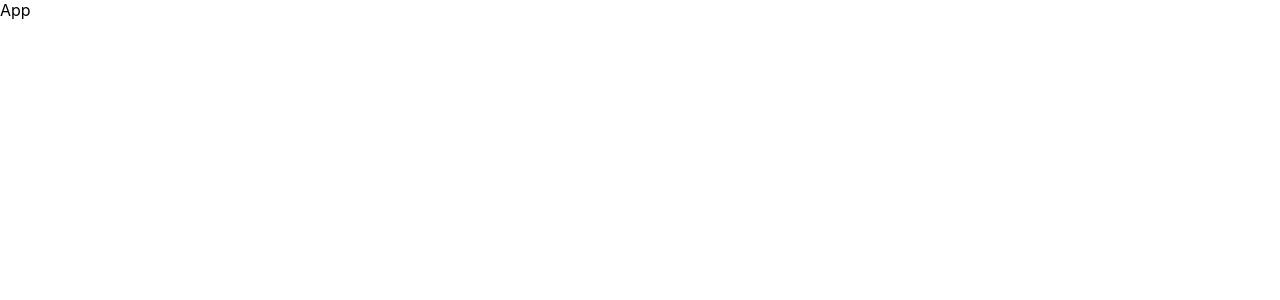
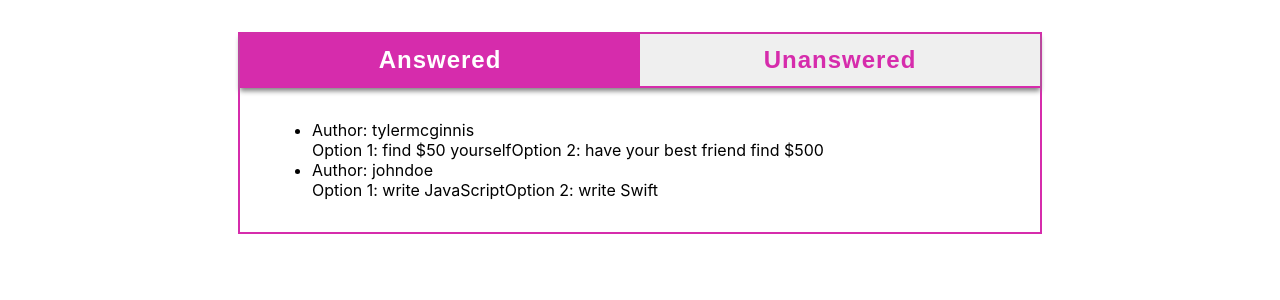
Before and after one commit to boehlerte/would-you-rather-app, a React (Create React App) app: page / in a window 1280 px wide. Shown: the top 300 px of the page. Built offline with nearby package versions, Linux system fonts and the light colour scheme.

Commit message:
show questions on home page - tab view

```diff
--- a/src/components/App.js
+++ b/src/components/App.js
@@ -1,6 +1,7 @@
 import React, { Component } from 'react'
 import { connect } from 'react-redux'
 import { handleInitialData } from '../actions/shared'
+import HomePage from './HomePage';
 
 class App extends Component {
   componentDidMount() {
@@ -9,11 +10,20 @@ class App extends Component {
 
   render() {
     return (
-      <div className="App">
-        App
+      <div className="container">
+        {this.props.loading
+          ? null
+          : <HomePage />
+        }
       </div>
     );
   }
 }
 
-export default connect()(App);
+function mapStateToProps({authedUser}) {
+  return {
+    loading: authedUser === null
+  }
+}
+
+export default connect(mapStateToProps)(App);
--- /dev/null
+++ b/src/components/HomePage.js
@@ -0,0 +1,74 @@
+import React, { Component } from 'react'
+import { connect } from 'react-redux'
+import Question from './Question';
+
+class HomePage extends Component {
+    state = {
+        view: 'answered'
+    }
+
+    toggleView = (view) => {
+        this.setState({
+            view: view
+        })
+    }
+
+    render() {
+        const { view } = this.state
+        console.log(view)
+
+        return (
+            <div className='questions'>
+                <div className='tabs'>
+                    <button
+                        className='tab'
+                        className={view === 'answered' ? 'active tab' : 'inactive tab'}
+                        onClick={() => this.toggleView('answered')}>
+                        Answered
+                    </button>
+                    <button
+                        className='tab'
+                        className={view === 'unanswered' ? 'active tab' : 'inactive tab'}
+                        onClick={() => this.toggleView('unanswered')}>
+                        Unanswered
+                    </button>
+                </div>
+                {view === 'answered'
+                    ? <ul className='answered list'>
+                        {this.props.answered.map((id) => (
+                            <li key={id}>
+                                <Question id={id} />
+                            </li>
+                        ))}
+                    </ul>
+
+                    : <ul className='unanswered list'>
+                        {this.props.unanswered.map((id) => (
+                            <li key={id}>
+                                <Question id={id} />
+                            </li>
+                        ))}
+                    </ul>
+                }
+
+            </div>
+        )
+    }
+}
+
+function mapStateToProps({questions, authedUser}) {
+    return {
+        answered: Object.keys(questions)
+            .filter((id) => {
+                return questions[id].optionOne.votes.includes(authedUser)
+                    || questions[id].optionTwo.votes.includes(authedUser)
+            }),
+        unanswered: Object.keys(questions)
+            .filter((id) => {
+                return !questions[id].optionOne.votes.includes(authedUser)
+                    && !questions[id].optionTwo.votes.includes(authedUser)
+            })
+    }
+}
+
+export default connect(mapStateToProps)(HomePage)
--- /dev/null
+++ b/src/components/Question.js
@@ -0,0 +1,29 @@
+import React, { Component } from 'react'
+import { connect } from 'react-redux'
+
+class Question extends Component {
+    render() {
+        const { author, optionOne, optionTwo } = this.props.question
+        return (
+            <div className='question'>
+                <div className='author'>
+                    Author: {author}
+                </div>
+                <div className='options'>
+                    Option 1: {optionOne.text}
+                    Option 2: {optionTwo.text}
+                </div>
+            </div>
+        )
+    }
+}
+
+function mapStateToProps({questions}, {id}) {
+    const question = questions[id]
+
+    return {
+        question: question
+    }
+}
+
+export default connect(mapStateToProps)(Question)
--- a/src/index.css
+++ b/src/index.css
@@ -12,3 +12,43 @@ code {
   font-family: source-code-pro, Menlo, Monaco, Consolas, "Courier New",
     monospace;
 }
+
+.questions {
+  width: 70%;
+  max-width: 800px;
+  margin: 0 auto;
+  border: 2px solid rgb(214, 44, 172);
+  margin-top: 2em;
+}
+
+.list {
+  margin: 2em;
+}
+
+.tabs {
+  border-bottom: 2px solid rgb(214, 44, 172);
+  box-shadow: 0px 3px 5px grey;
+  text-align: center;
+}
+
+.tab {
+  border: none;
+  width: 50%;
+  font-size: 1.5em;
+  letter-spacing: 1px;
+  font-weight: 700;
+  padding: .5em 0;
+}
+
+.active {
+  background-color: rgb(214, 44, 172);
+  color: white;
+}
+
+.inactive {
+  color: rgb(214, 44, 172);
+}
+
+button:focus {
+  outline: none;
+}
```
